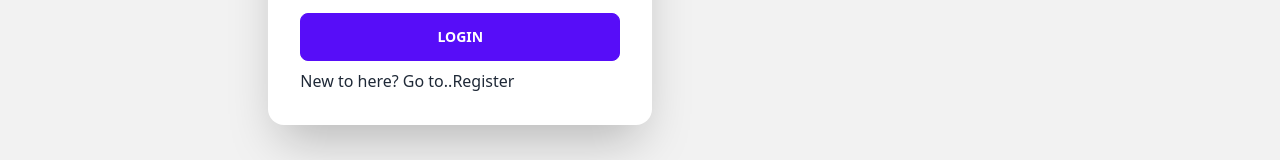
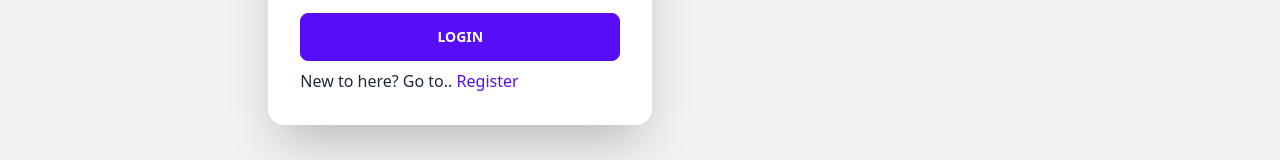
Before and after one commit to zahangir20bd/chef-recipe-hunter-client-side, a React (Vite) app: page /login in a window 1280 px wide. Shown: the part 575-735 px from the top of the page. Built offline with nearby package versions, Linux system fonts and the light colour scheme.

Commit message:
swap between Login and Register Page Done

```diff
--- a/src/Pages/Login/Login.jsx
+++ b/src/Pages/Login/Login.jsx
@@ -53,7 +53,10 @@ const Login = () => {
                 </div>
                 <div>
                   <span>New to here? Go to..</span>
-                  <Link to="/register">Register</Link>
+                  <Link className="text-primary" to="/register">
+                    {" "}
+                    Register
+                  </Link>
                 </div>
               </div>
             </div>
--- a/src/Pages/Register/Register.jsx
+++ b/src/Pages/Register/Register.jsx
@@ -63,7 +63,10 @@ const Register = () => {
             </div>
             <div>
               <span>Already have an account? Go to..</span>
-              <Link to="/login"> Login</Link>
+              <Link className="text-primary" to="/login">
+                {" "}
+                Login
+              </Link>
             </div>
           </div>
         </div>
```
